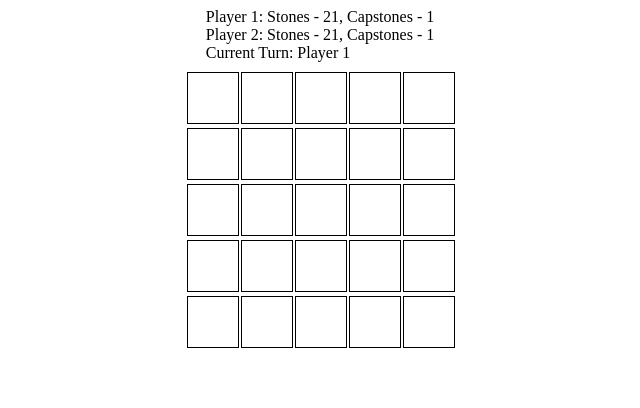
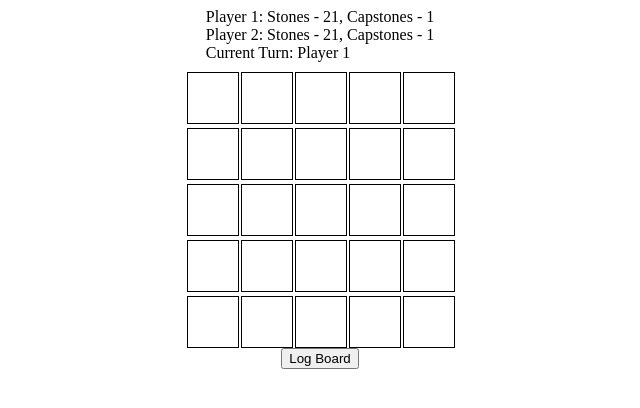
Before and after one commit to NickDabizaz/TAK_GAME, a React (Vite) app: page / in a window 1280 px wide. Shown: the top 408 px of the page, without its empty margins (320-960 px from the left). Built offline with nearby package versions, Linux system fonts and the light colour scheme.

Commit message:
Setiap cell di boardnya sudah berupa stack. (Baru initial Boardnya)

```diff
--- a/src/App.jsx
+++ b/src/App.jsx
@@ -1,10 +1,16 @@
-import React, { useState } from 'react';
+// App.jsx
+import React, { useState } from "react";
+import { openModal, closeModal, selectStatus } from "./GameFunctions";
 
 const App = () => {
-  // Inisialisasi state untuk board
-  const [board, setBoard] = useState(Array(5).fill(Array(5).fill({ symbol: null, status: null })));
+  // State untuk board
+  const [board, setBoard] = useState(
+    Array(5)
+      .fill([])
+      .map(() => Array(5).fill([]))
+  );
 
-  // Inisialisasi state untuk pemain
+  // State untuk pemain
   const [currentPlayer, setCurrentPlayer] = useState(1);
   const [player1, setPlayer1] = useState({ stones: 21, capstones: 1 });
   const [player2, setPlayer2] = useState({ stones: 21, capstones: 1 });
@@ -15,57 +21,71 @@ const App = () => {
   const [selectedRow, setSelectedRow] = useState(null);
   const [selectedCol, setSelectedCol] = useState(null);
 
-  // Event handler untuk membuka modal
-  const openModal = (row, col) => {
-    setSelectedRow(row);
-    setSelectedCol(col);
-    setModalOpen(true);
+  // Fungsi handler untuk membuka modal
+  const openModalHandler = (row, col) => {
+    openModal(row, col, setModalOpen, setSelectedRow, setSelectedCol);
   };
 
-  // Event handler untuk menutup modal
-  const closeModal = () => {
-    setModalOpen(false);
-  };
+  // Fungsi handler untuk menutup modal
+  const closeModalHandler = () => closeModal(setModalOpen);
 
-  // Event handler untuk memilih status stone atau capstone
-  const selectStatus = (status, row, col) => {
-    setSelectedStatus(status);
-    closeModal();
+  // Fungsi handler untuk memilih status
+  const selectStatusHandler = (status, row, col) =>
+    selectStatus(
+      status,
+      row,
+      col,
+      setModalOpen,
+      setSelectedRow,
+      setSelectedCol,
+      setBoard,
+      board,
+      currentPlayer,
+      setCurrentPlayer,
+      setPlayer1,
+      setPlayer2,
+      player1,
+      player2
+    );
 
-    // Salin state papan agar tidak merusak mutabilitas
-    const newBoard = board.map(row => row.slice());
-
-    // Pemain saat ini
-    const currentPlayerInfo = currentPlayer === 1 ? player1 : player2;
-    const stoneSymbol = currentPlayer === 1 ? 'w' : 'b';
-    const standingStoneSymbol = currentPlayer === 1 ? 'W' : 'B';
-    const capstoneSymbol = currentPlayer === 1 ? 'CW' : 'CB';
-
-    // Cek apakah sel sudah terisi
-    if (newBoard[row][col].symbol === null && currentPlayerInfo.stones > 0) {
-      // Tempatkan stone atau capstone di sel papan yang diklik
-      newBoard[row][col] = {
-        symbol: status === 'sleeping' ? stoneSymbol : status === 'standing' ? standingStoneSymbol : capstoneSymbol,
-        status: status,
-      };
-
-      // Kurangi jumlah stone atau capstone pemain
-      if (status === 'capstone') {
-        currentPlayer === 1
-          ? setPlayer1({ ...player1, capstones: player1.capstones - 1 })
-          : setPlayer2({ ...player2, capstones: player2.capstones - 1 });
-      } else {
-        currentPlayer === 1
-          ? setPlayer1({ ...player1, stones: player1.stones - 1 })
-          : setPlayer2({ ...player2, stones: player2.stones - 1 });
-      }
-
-      // Ganti giliran pemain
-      setCurrentPlayer(currentPlayer === 1 ? 2 : 1);
-
-      // Update state papan
-      setBoard(newBoard);
-    }
+  // Fungsi untuk menampilkan papan
+  const renderBoard = () => {
+    return (
+      <div
+        style={{
+          display: "grid",
+          gridTemplateColumns: "repeat(5, 50px)",
+          gap: "4px",
+        }}
+      >
+        {board.map((row, rowIndex) =>
+          row.map((cell, colIndex) => (
+            <div
+              key={`${rowIndex}-${colIndex}`}
+              onClick={() => openModalHandler(rowIndex, colIndex)}
+              style={{
+                width: "50px",
+                height: "50px",
+                border: "1px solid black",
+                display: "flex",
+                justifyContent: "center",
+                alignItems: "center",
+                fontSize: "20px",
+                fontWeight: "bold",
+                cursor: cell.length === 0 ? "pointer" : "not-allowed",
+                position: "relative",
+              }}
+            >
+              {cell.length > 0 && (
+                <div style={{ position: "absolute" }}>
+                  {cell[cell.length - 1].symbol}
+                </div>
+              )}
+            </div>
+          ))
+        )}
+      </div>
+    );
   };
 
   // Menentukan apakah tombol capstone masih aktif atau tidak
@@ -73,66 +93,98 @@ const App = () => {
     return currentPlayer === 1 ? player1.capstones > 0 : player2.capstones > 0;
   };
 
+  // Fungsi untuk mengonsole log isi board
+  const logBoard = () => {
+    console.log("Current Board:");
+    board.forEach((row, rowIndex) => {
+      row.forEach((cell, colIndex) => {
+        console.log(`[${rowIndex}-${colIndex}]: `, cell);
+      });
+    });
+    console.log("-----------------------");
+  };
+
   // Tampilkan board
   return (
-    <div style={{ display: 'flex', flexDirection: 'column', alignItems: 'center', height: '100vh' }}>
+    <div
+      style={{
+        display: "flex",
+        flexDirection: "column",
+        alignItems: "center",
+        height: "100vh",
+      }}
+    >
       {/* Tampilkan informasi pemain dan giliran */}
-      <div style={{ marginBottom: '10px' }}>
+      <div style={{ marginBottom: "10px" }}>
         <div>
           Player 1: Stones - {player1.stones}, Capstones - {player1.capstones}
         </div>
         <div>
           Player 2: Stones - {player2.stones}, Capstones - {player2.capstones}
         </div>
-        <div>
-          Current Turn: Player {currentPlayer}
-        </div>
+        <div>Current Turn: Player {currentPlayer}</div>
       </div>
 
       {/* Tampilkan board */}
-      <div style={{ display: 'grid', gridTemplateColumns: 'repeat(5, 50px)', gap: '4px' }}>
-        {board.map((row, rowIndex) => (
-          row.map((cell, colIndex) => (
-            <div
-              key={`${rowIndex}-${colIndex}`}
-              onClick={cell.symbol === null ? () => openModal(rowIndex, colIndex) : null}
-              style={{
-                width: '50px',
-                height: '50px',
-                border: '1px solid black',
-                display: 'flex',
-                justifyContent: 'center',
-                alignItems: 'center',
-                fontSize: '20px',
-                fontWeight: 'bold',
-                cursor: cell.symbol === null ? 'pointer' : 'not-allowed',
-              }}
-            >
-              {cell.symbol}
-            </div>
-          ))
-        ))}
-      </div>
+      {renderBoard()}
 
       {/* Modal untuk memilih status stone atau capstone */}
       {isModalOpen && (
-        <div style={{ position: 'fixed', top: 0, left: 0, width: '100%', height: '100%', backgroundColor: 'rgba(0, 0, 0, 0.5)' }}>
-          <div style={{ position: 'absolute', top: '50%', left: '50%', transform: 'translate(-50%, -50%)', background: '#fff', padding: '20px', borderRadius: '8px' }}>
+        <div
+          style={{
+            position: "fixed",
+            top: 0,
+            left: 0,
+            width: "100%",
+            height: "100%",
+            backgroundColor: "rgba(0, 0, 0, 0.5)",
+          }}
+        >
+          <div
+            style={{
+              position: "absolute",
+              top: "50%",
+              left: "50%",
+              transform: "translate(-50%, -50%)",
+              background: "#fff",
+              padding: "20px",
+              borderRadius: "8px",
+            }}
+          >
             <h2>Select Stone or Capstone Status</h2>
-            <button onClick={() => selectStatus('sleeping', selectedRow, selectedCol)} style={{ marginRight: '10px' }}>
+            <button
+              onClick={() =>
+                selectStatusHandler("sleeping", selectedRow, selectedCol)
+              }
+              style={{ marginRight: "10px" }}
+            >
               Sleeping Stone
             </button>
-            <button onClick={() => selectStatus('standing', selectedRow, selectedCol)} style={{ marginRight: '10px' }}>
+            <button
+              onClick={() =>
+                selectStatusHandler("standing", selectedRow, selectedCol)
+              }
+              style={{ marginRight: "10px" }}
+            >
               Standing Stone
             </button>
             {isCapstoneButtonActive() && (
-              <button onClick={() => selectStatus('capstone', selectedRow, selectedCol)}>
+              <button
+                onClick={() =>
+                  selectStatusHandler("capstone", selectedRow, selectedCol)
+                }
+              >
                 Capstone
               </button>
             )}
           </div>
         </div>
       )}
+
+      {/* Tombol untuk mengonsole log isi board */}
+      <div>
+        <button onClick={logBoard}>Log Board</button>
+      </div>
     </div>
   );
 };
--- /dev/null
+++ b/src/GameFunctions.jsx
@@ -0,0 +1,60 @@
+// GameFunctions.jsx
+const openModal = (row, col, setModalOpen, setSelectedRow, setSelectedCol) => {
+  setSelectedRow(row);
+  setSelectedCol(col);
+  setModalOpen(true);
+};
+
+  const closeModal = (setModalOpen) => {
+    setModalOpen(false);
+  };
+
+  const selectStatus = (status, row, col, setModalOpen, setSelectedRow, setSelectedCol, setBoard, board, currentPlayer, setCurrentPlayer, setPlayer1, setPlayer2, player1, player2) => {
+
+    // Menutup modal
+    setModalOpen(false);
+
+    // Membuat salinan papan
+    const newBoard = board.map((row) => row.slice());
+
+    // Menentukan simbol pion berdasarkan status dan pemain
+    const getSymbol = () => {
+      if (status === 'sleeping') {
+        return currentPlayer === 1 ? 'w' : 'b';
+      } else if (status === 'standing') {
+        return currentPlayer === 1 ? 'W' : 'B';
+      } else {
+        return currentPlayer === 1 ? 'CW' : 'CB';
+      }
+    };
+
+    // Tentukan simbol pion berdasarkan status dan pemain
+    const symbol = getSymbol();
+
+    // Tambahkan pion ke stack pada sel papan yang diklik
+    newBoard[row][col] = [...newBoard[row][col], { symbol, status }];
+
+    // Update state papan
+    setBoard(newBoard);
+
+    // Update state pemain (stone atau capstone)
+    if (status === 'sleeping') {
+      currentPlayer === 1
+        ? setPlayer1({ ...player1, stones: player1.stones - 1 })
+        : setPlayer2({ ...player2, stones: player2.stones - 1 });
+    } else if (status === 'capstone') {
+      currentPlayer === 1
+        ? setPlayer1({ ...player1, capstones: player1.capstones - 1 })
+        : setPlayer2({ ...player2, capstones: player2.capstones - 1 });
+    }
+
+    // Ganti giliran pemain
+    setCurrentPlayer(currentPlayer === 1 ? 2 : 1);
+
+    // Menetapkan baris dan kolom yang dipilih kembali ke null
+    setSelectedRow(null);
+    setSelectedCol(null);
+  };
+
+
+  export { openModal, closeModal, selectStatus };
```
